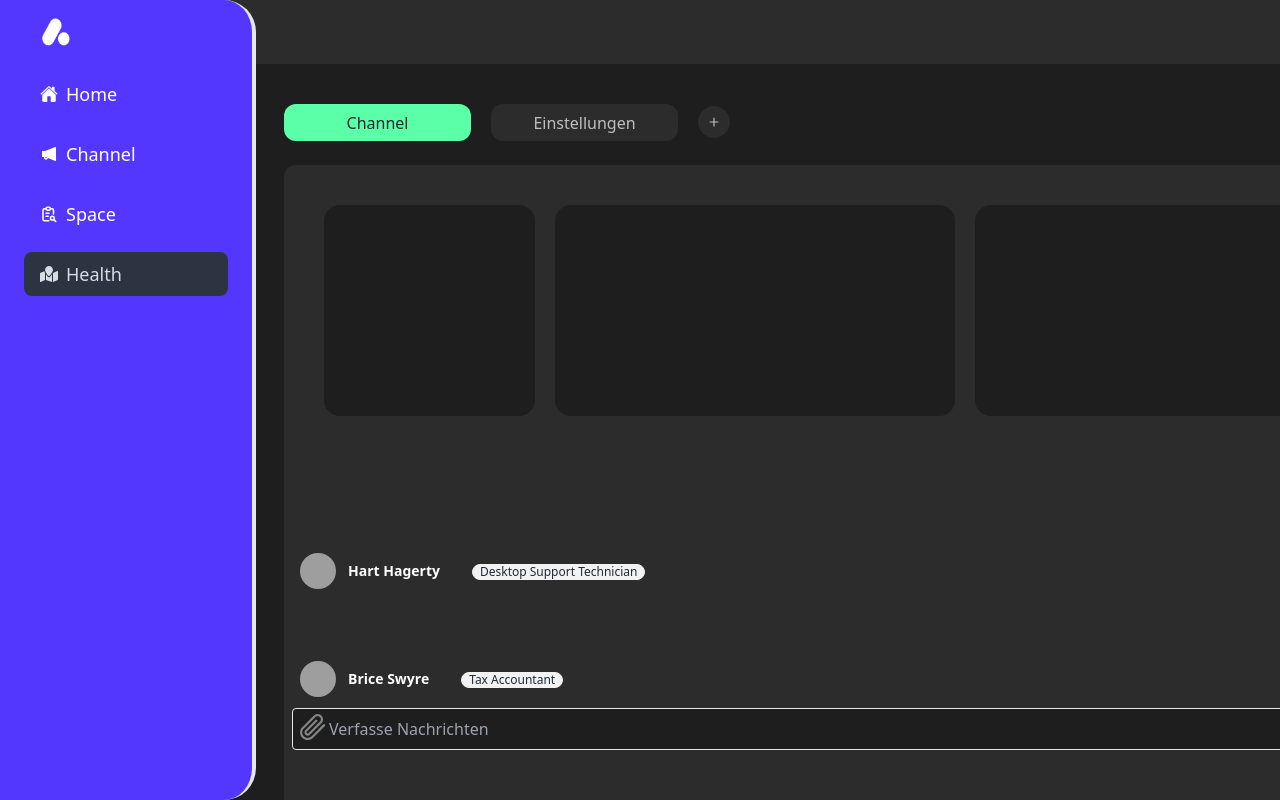
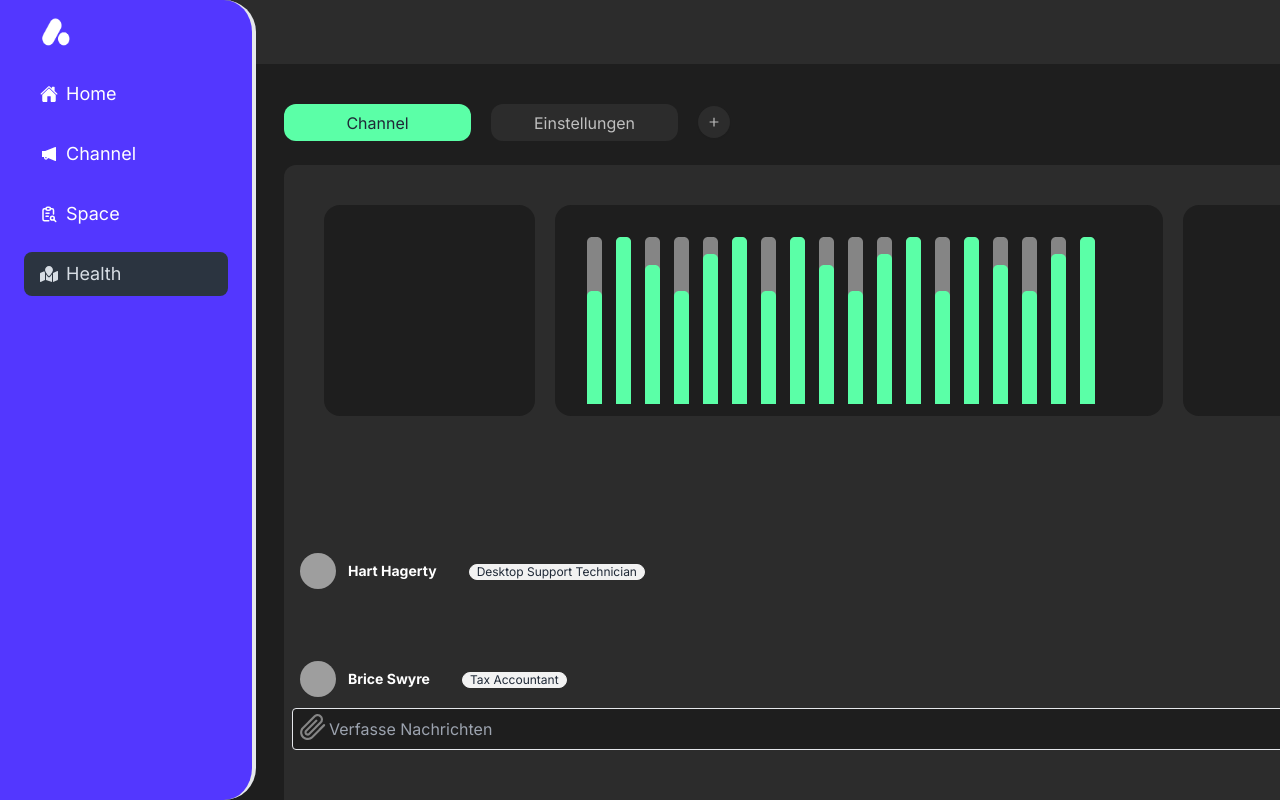
Before and after one commit to mahmudul-islam32/ative, a React (Vite) app: page /dashboard/health in a window 1280 px wide. Built offline with nearby package versions, Linux system fonts and the light colour scheme; grey boxes are pictures that could not be loaded.

Commit message:
added font

```diff
--- a/src/Dashboard/Components/Health/Health.jsx
+++ b/src/Dashboard/Components/Health/Health.jsx
@@ -32,13 +32,160 @@ const Health = () => {
               </div>
             </div>
 
-            <div className="card w-[400px] h-[211px] bg-[#1E1E1E] text-primary-content">
+            <div className="card w-[608px] h-[211px] bg-[#1E1E1E] text-primary-content">
               <div className="card-body">
-                {/* <h2 className="card-title">Card title!</h2>
-                <p>If a dog chews shoes whose shoes does he choose?</p>
-                <div className="card-actions justify-end">
-                  <button className="btn">Buy Now</button>
-                </div> */}
+                <svg
+                  width="508"
+                  height="167"
+                  viewBox="0 0 508 167"
+                  fill="none"
+                  xmlns="http://www.w3.org/2000/svg"
+                >
+                  <path
+                    d="M0 5C0 2.23858 2.23858 0 5 0H10C12.7614 0 15 2.23858 15 5V167H0V5Z"
+                    fill="#858585"
+                  />
+                  <path
+                    d="M29 5C29 2.23858 31.2386 0 34 0H39C41.7614 0 44 2.23858 44 5V167H29V5Z"
+                    fill="#858585"
+                  />
+                  <path
+                    d="M58 5C58 2.23858 60.2386 0 63 0H68C70.7614 0 73 2.23858 73 5V167H58V5Z"
+                    fill="#858585"
+                  />
+                  <path
+                    d="M87 5C87 2.23858 89.2386 0 92 0H97C99.7614 0 102 2.23858 102 5V167H87V5Z"
+                    fill="#858585"
+                  />
+                  <path
+                    d="M116 5C116 2.23858 118.239 0 121 0H126C128.761 0 131 2.23858 131 5V167H116V5Z"
+                    fill="#858585"
+                  />
+                  <path
+                    d="M145 5C145 2.23858 147.239 0 150 0H155C157.761 0 160 2.23858 160 5V167H145V5Z"
+                    fill="#858585"
+                  />
+                  <path
+                    d="M0 59C0 56.2386 2.23858 54 5 54H10C12.7614 54 15 56.2386 15 59V167H0V59Z"
+                    fill="#5BFFA7"
+                  />
+                  <path
+                    d="M29 5C29 2.23858 31.2386 0 34 0H39C41.7614 0 44 2.23858 44 5V167H29V5Z"
+                    fill="#5BFFA7"
+                  />
+                  <path
+                    d="M58 33C58 30.2386 60.2386 28 63 28H68C70.7614 28 73 30.2386 73 33V167H58V33Z"
+                    fill="#5BFFA7"
+                  />
+                  <path
+                    d="M87 59C87 56.2386 89.2386 54 92 54H97C99.7614 54 102 56.2386 102 59V167H87V59Z"
+                    fill="#5BFFA7"
+                  />
+                  <path
+                    d="M116 22C116 19.2386 118.239 17 121 17H126C128.761 17 131 19.2386 131 22V167H116V22Z"
+                    fill="#5BFFA7"
+                  />
+                  <path
+                    d="M145 5C145 2.23858 147.239 0 150 0H155C157.761 0 160 2.23858 160 5V167H145V5Z"
+                    fill="#5BFFA7"
+                  />
+                  <path
+                    d="M174 5C174 2.23858 176.239 0 179 0H184C186.761 0 189 2.23858 189 5V167H174V5Z"
+                    fill="#858585"
+                  />
+                  <path
+                    d="M203 5C203 2.23858 205.239 0 208 0H213C215.761 0 218 2.23858 218 5V167H203V5Z"
+                    fill="#858585"
+                  />
+                  <path
+                    d="M232 5C232 2.23858 234.239 0 237 0H242C244.761 0 247 2.23858 247 5V167H232V5Z"
+                    fill="#858585"
+                  />
+                  <path
+                    d="M261 5C261 2.23858 263.239 0 266 0H271C273.761 0 276 2.23858 276 5V167H261V5Z"
+                    fill="#858585"
+                  />
+                  <path
+                    d="M290 5C290 2.23858 292.239 0 295 0H300C302.761 0 305 2.23858 305 5V167H290V5Z"
+                    fill="#858585"
+                  />
+                  <path
+                    d="M319 5C319 2.23858 321.239 0 324 0H329C331.761 0 334 2.23858 334 5V167H319V5Z"
+                    fill="#858585"
+                  />
+                  <path
+                    d="M174 59C174 56.2386 176.239 54 179 54H184C186.761 54 189 56.2386 189 59V167H174V59Z"
+                    fill="#5BFFA7"
+                  />
+                  <path
+                    d="M203 5C203 2.23858 205.239 0 208 0H213C215.761 0 218 2.23858 218 5V167H203V5Z"
+                    fill="#5BFFA7"
+                  />
+                  <path
+                    d="M232 33C232 30.2386 234.239 28 237 28H242C244.761 28 247 30.2386 247 33V167H232V33Z"
+                    fill="#5BFFA7"
+                  />
+                  <path
+                    d="M261 59C261 56.2386 263.239 54 266 54H271C273.761 54 276 56.2386 276 59V167H261V59Z"
+                    fill="#5BFFA7"
+                  />
+                  <path
+                    d="M290 22C290 19.2386 292.239 17 295 17H300C302.761 17 305 19.2386 305 22V167H290V22Z"
+                    fill="#5BFFA7"
+                  />
+                  <path
+                    d="M319 5C319 2.23858 321.239 0 324 0H329C331.761 0 334 2.23858 334 5V167H319V5Z"
+                    fill="#5BFFA7"
+                  />
+                  <path
+                    d="M348 5C348 2.23858 350.239 0 353 0H358C360.761 0 363 2.23858 363 5V167H348V5Z"
+                    fill="#858585"
+                  />
+                  <path
+                    d="M377 5C377 2.23858 379.239 0 382 0H387C389.761 0 392 2.23858 392 5V167H377V5Z"
+                    fill="#858585"
+                  />
+                  <path
+                    d="M406 5C406 2.23858 408.239 0 411 0H416C418.761 0 421 2.23858 421 5V167H406V5Z"
+                    fill="#858585"
+                  />
+                  <path
+                    d="M435 5C435 2.23858 437.239 0 440 0H445C447.761 0 450 2.23858 450 5V167H435V5Z"
+                    fill="#858585"
+                  />
+                  <path
+                    d="M464 5C464 2.23858 466.239 0 469 0H474C476.761 0 479 2.23858 479 5V167H464V5Z"
+                    fill="#858585"
+                  />
+                  <path
+                    d="M493 5C493 2.23858 495.239 0 498 0H503C505.761 0 508 2.23858 508 5V167H493V5Z"
+                    fill="#858585"
+                  />
+                  <path
+                    d="M348 59C348 56.2386 350.239 54 353 54H358C360.761 54 363 56.2386 363 59V167H348V59Z"
+                    fill="#5BFFA7"
+                  />
+                  <path
+                    d="M377 5C377 2.23858 379.239 0 382 0H387C389.761 0 392 2.23858 392 5V167H377V5Z"
+                    fill="#5BFFA7"
+                  />
+                  <path
+                    d="M406 33C406 30.2386 408.239 28 411 28H416C418.761 28 421 30.2386 421 33V167H406V33Z"
+                    fill="#5BFFA7"
+                  />
+                  <path
+                    d="M435 59C435 56.2386 437.239 54 440 54H445C447.761 54 450 56.2386 450 59V167H435V59Z"
+                    fill="#5BFFA7"
+                  />
+                  <path
+                    d="M464 22C464 19.2386 466.239 17 469 17H474C476.761 17 479 19.2386 479 22V167H464V22Z"
+                    fill="#5BFFA7"
+                  />
+                  <path
+                    d="M493 5C493 2.23858 495.239 0 498 0H503C505.761 0 508 2.23858 508 5V167H493V5Z"
+                    fill="#5BFFA7"
+                  />
+                </svg>
               </div>
             </div>
 
@@ -101,7 +248,6 @@ const Health = () => {
                       </div>
                       <div>
                         <div className="font-bold text-white">Brice Swyre</div>
-
                       </div>
                     </div>
                   </td>
@@ -118,7 +264,6 @@ const Health = () => {
                   </th>
                 </div>
               </tbody>
-
             </table>
           </div>
 
--- a/src/index.css
+++ b/src/index.css
@@ -1,3 +1,5 @@
+@import url('https://fonts.googleapis.com/css2?family=Inter:wght@100..900&display=swap');
+
 @tailwind base;
 @tailwind components;
 @tailwind utilities;
--- a/tailwind.config.js
+++ b/tailwind.config.js
@@ -1,11 +1,16 @@
 /** @type {import('tailwindcss').Config} */
+
 export default {
   content: [
     "./index.html",
     "./src/**/*.{js,ts,jsx,tsx}",
   ],
   theme: {
-    extend: {},
+    extend: {
+      fontFamily: {
+        sans: ['Inter', 'sans-serif'],
+      },
+    },
   },
   plugins: [require("daisyui")],
 }
```
Also changed, not shown: public/graph.jpg (added).
